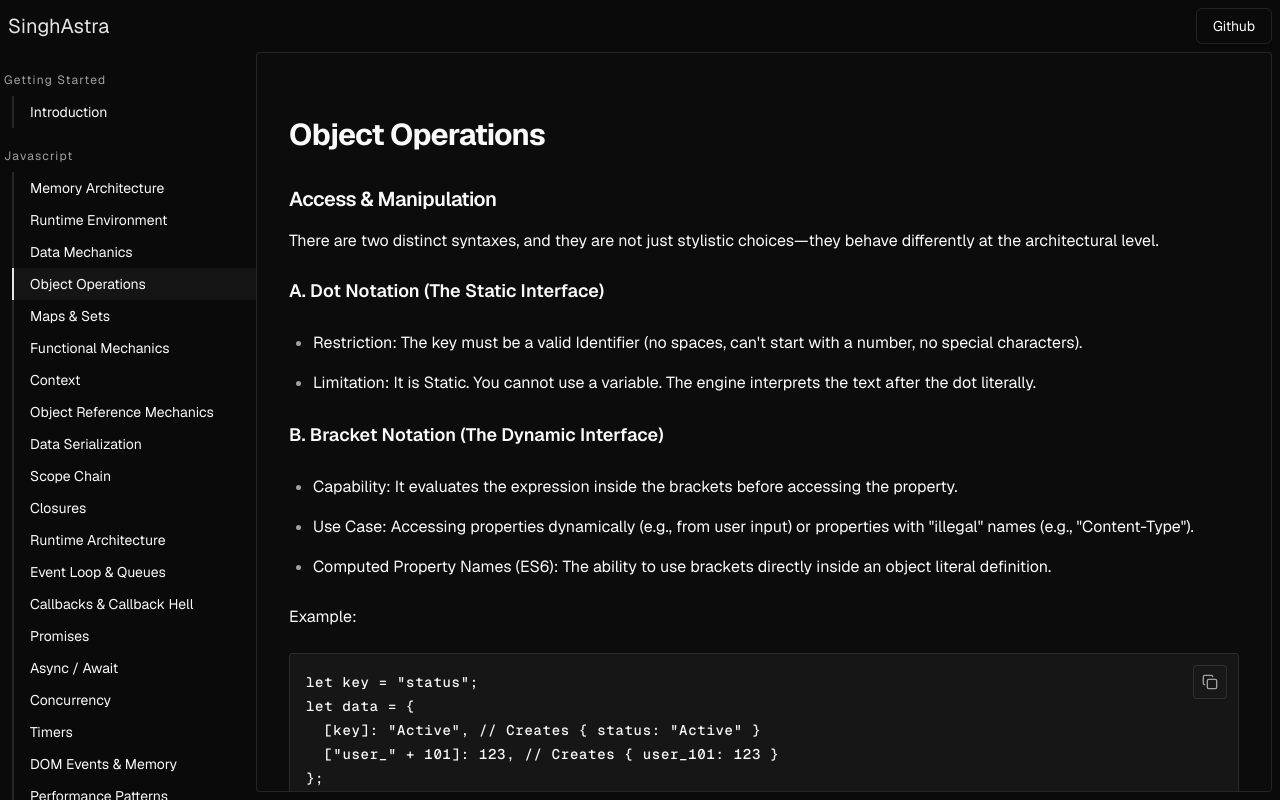
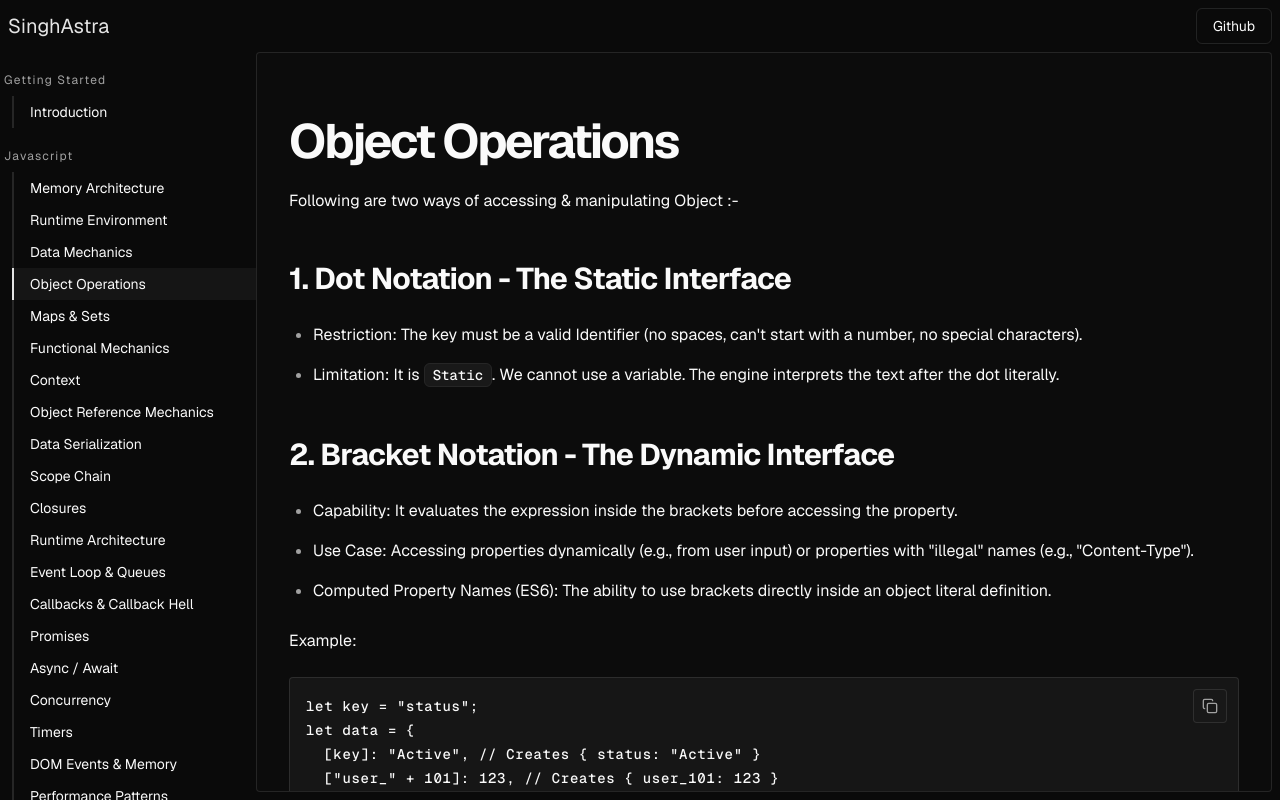
Before and after one commit to SinghAstra/SinghAstra, a Next.js app: page /archive/javascript/object-operations in a window 1280 px wide. Built offline with nearby package versions, Linux system fonts and the light colour scheme.

Commit message:
Object Operations Updated

```diff
--- a/app/archive/javascript/object-operations/page.mdx
+++ b/app/archive/javascript/object-operations/page.mdx
@@ -4,18 +4,16 @@ date: "09-12-2025"
 excerpt: "Mastering Object interaction: Dot vs. Bracket notation, the architectural restriction of String Keys, and safe iteration strategies."
 ---
 
-## Object Operations
+# Object Operations
 
-### Access & Manipulation
+Following are two ways of accessing & manipulating Object :-
 
-There are two distinct syntaxes, and they are not just stylistic choices—they behave differently at the architectural level.
-
-#### A. Dot Notation (The Static Interface)
+## 1. Dot Notation - The Static Interface
 
 - Restriction: The key must be a valid Identifier (no spaces, can't start with a number, no special characters).
-- Limitation: It is Static. You cannot use a variable. The engine interprets the text after the dot literally.
+- Limitation: It is `Static`. We cannot use a variable. The engine interprets the text after the dot literally.
 
-#### B. Bracket Notation (The Dynamic Interface)
+## 2. Bracket Notation - The Dynamic Interface
 
 - Capability: It evaluates the expression inside the brackets before accessing the property.
 - Use Case: Accessing properties dynamically (e.g., from user input) or properties with "illegal" names (e.g., "Content-Type").
@@ -33,15 +31,11 @@ let data = {
 
 ---
 
-### Implicit Conversion
+## Implicit Conversion
 
-This is the most fundamental architectural constraint of standard JavaScript Objects.
+This is the most fundamental architectural Limitation of standard JavaScript Objects.
 
-#### A. The String Rule
-
-In a standard Object, all keys are Strings (or Symbols). If you try to use any other data type as a key, the engine will silently convert it to a string before storage.
-
-#### B. Implicit Coercion (The Trap)
+> In a standard Object, all keys are Strings. If we try to use any other data type as a key, the engine will Implicitly convert it to a string before storage.
 
 Consider this scenario where we try to use Objects as keys:
 
@@ -64,7 +58,7 @@ console.log(dictionary[user]); // Output: "Admin Data"
   4.  It saves the value under that string key.
   5.  It repeats the process for admin, which generates the exact same key "[object Object]", overwriting the first entry.
 
-- The Constraint: Standard Objects cannot handle unique object references as keys. They only see the string representation. (To use actual objects as keys, we use the Map data structure, covered in Unit 5).
+- The Limitation: Standard Objects cannot handle unique object references as keys. They only see the string representation. (To use actual objects as keys, we use the Map data structure).
 
 ---
 
```
